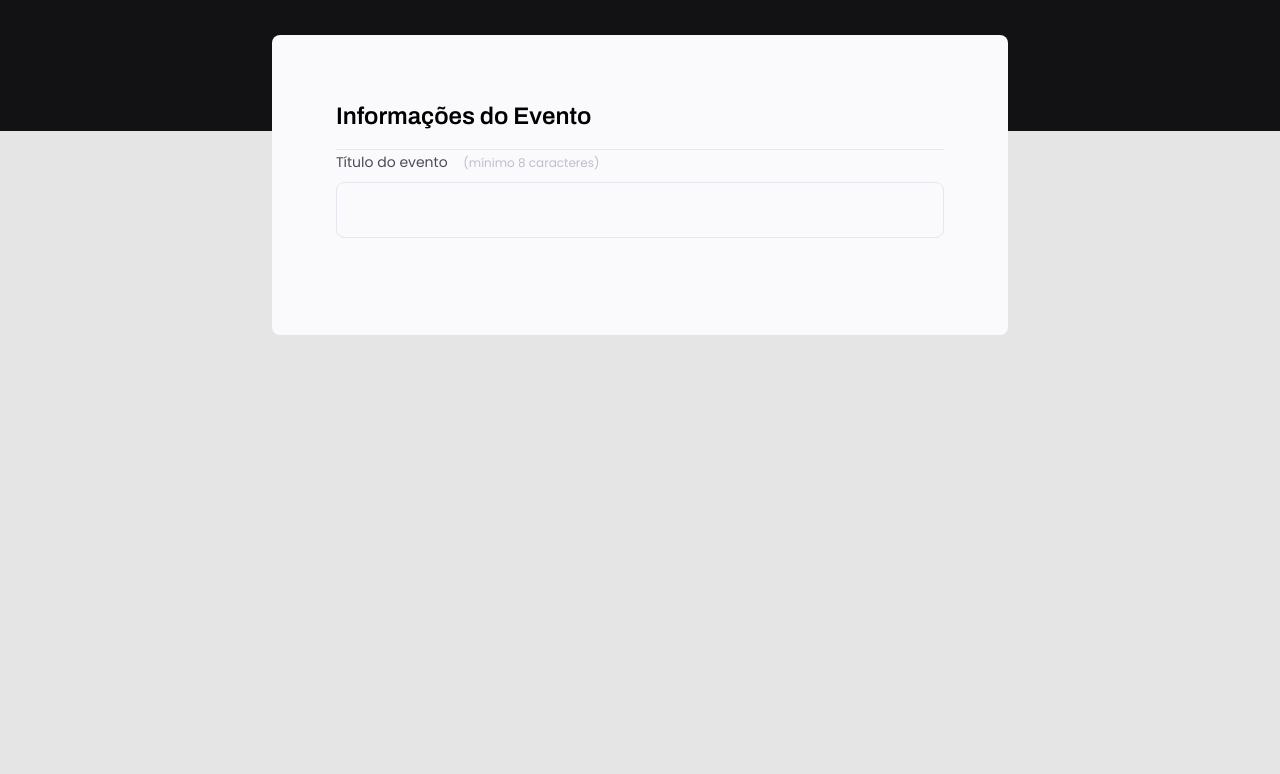
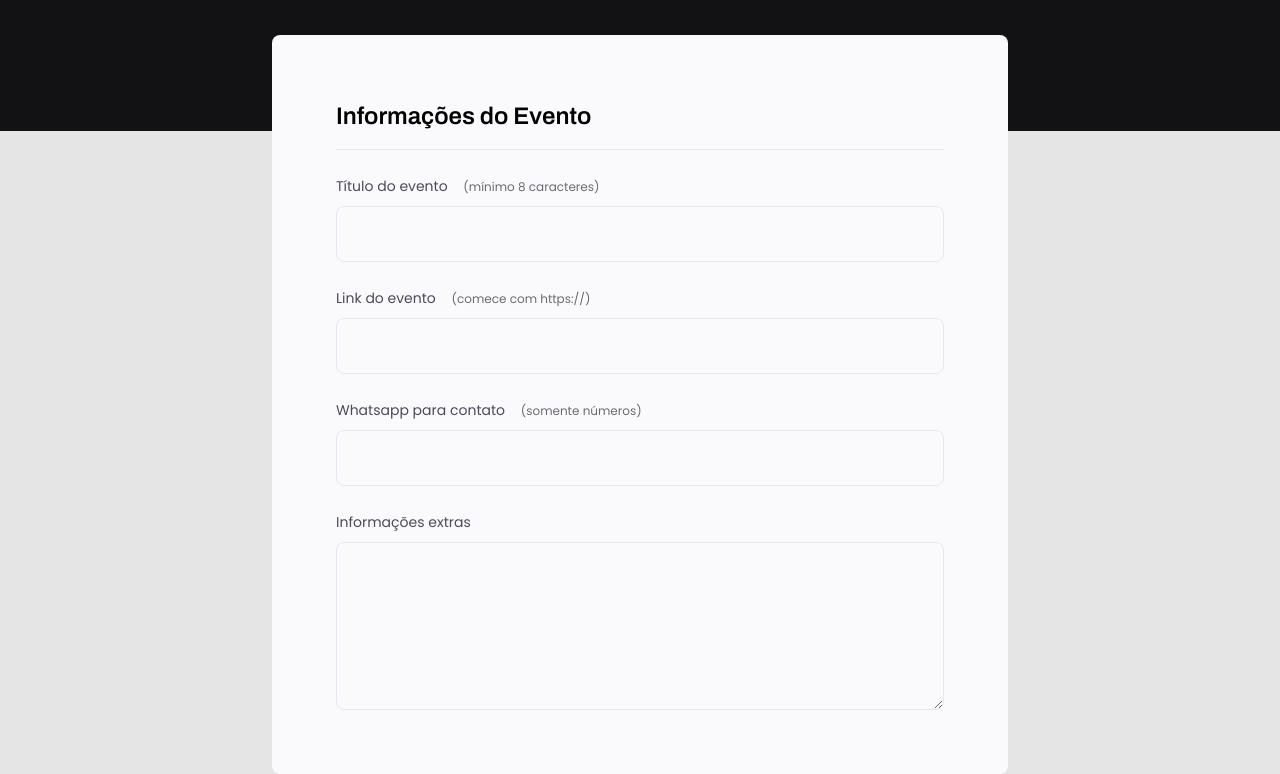
Before and after one commit to GilsondaGama/Rocketseat-Explorer2023, a plain HTML site: page Projeto-03/index.html in a window 1280 px wide. Shown: the part 237-1011 px from the top of the page. Before the commit the page ends 800 px from the top, so only its background shows below. Drawn offline with Linux system fonts and the light colour scheme.

Commit message:
Ajustando novos campos dentro do fieldset

```diff
--- a/Projeto-03/index.html
+++ b/Projeto-03/index.html
@@ -27,6 +27,7 @@
 
       <form action="">
         <fieldset>
+          <div class="fieldset-wrapper">
             <legend>Informações do Evento</legend>
 
             <div class="input-wrapper">
@@ -35,6 +36,26 @@
               >
               <input type="text" id="event-title" />
             </div>
+
+            <div class="input-wrapper">
+              <label for="event-link"
+                >Link do evento <span>(comece com https://)</span></label
+              >
+              <input type="url" id="event-link" />
+            </div>
+
+            <div class="input-wrapper">
+              <label for="event-whatsapp"
+                >Whatsapp para contato <span>(somente números)</span></label
+              >
+              <input type="number" id="event-whatsapp" />
+            </div>
+
+            <div class="input-wrapper">
+              <label for="event-link">Informações extras</label>
+              <textarea id="event-info"> </textarea>
+            </div>
+          </div>
         </fieldset>
       </form>
     </div>
--- a/Projeto-03/style.css
+++ b/Projeto-03/style.css
@@ -78,6 +78,11 @@ fieldset legend {
   padding-bottom: 16px;
 }
 
+.fieldset-wrapper {
+  display: flex;
+  flex-direction: column;
+  gap: 24px;
+}
 .input-wrapper {
   display: flex;
   flex-direction: column;
@@ -95,10 +100,15 @@ fieldset legend {
 
   font-size: 12px;
   line-height: 20px;
-  color: #c1bccc;
+  color: #6c6a71;
 }
 
-.input-wrapper input {
+.input-wrapper label span:hover {
+  color: #a9a7af;
+}
+
+.input-wrapper input,
+.input-wrapper textarea {
   background: #fafafc;
 
   border: 1px solid #e6e6f0;
@@ -107,5 +117,10 @@ fieldset legend {
   padding: 0 24px;
   font-size: 16px;
   line-height: 26px;
-  color: #c1bccc;
+  color: #6c6a71;
 }
+
+.input-wrapper textarea {
+  padding: 0;
+  height: 168px;
+}
```
Lines whose indentation alone changed are shown as unchanged.
